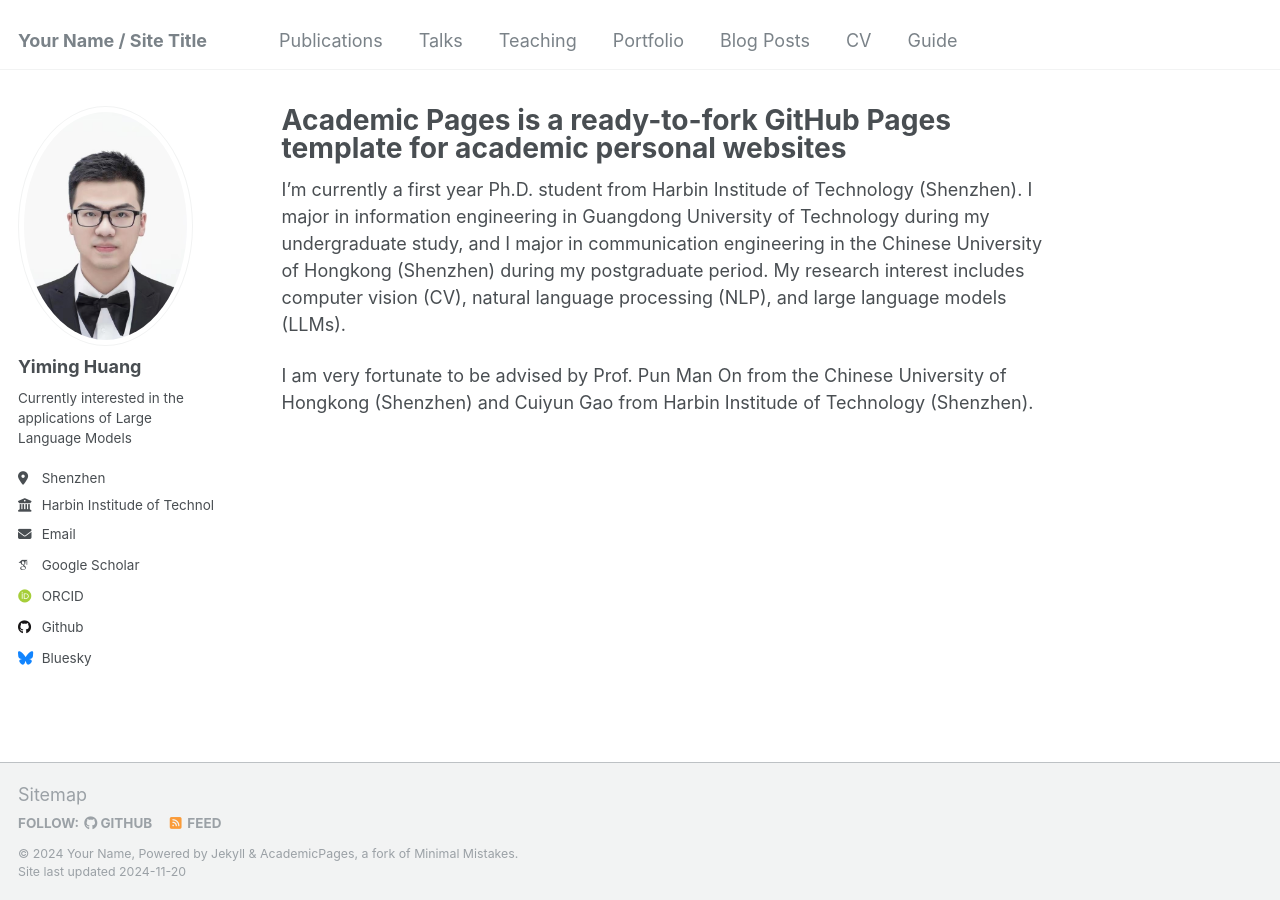
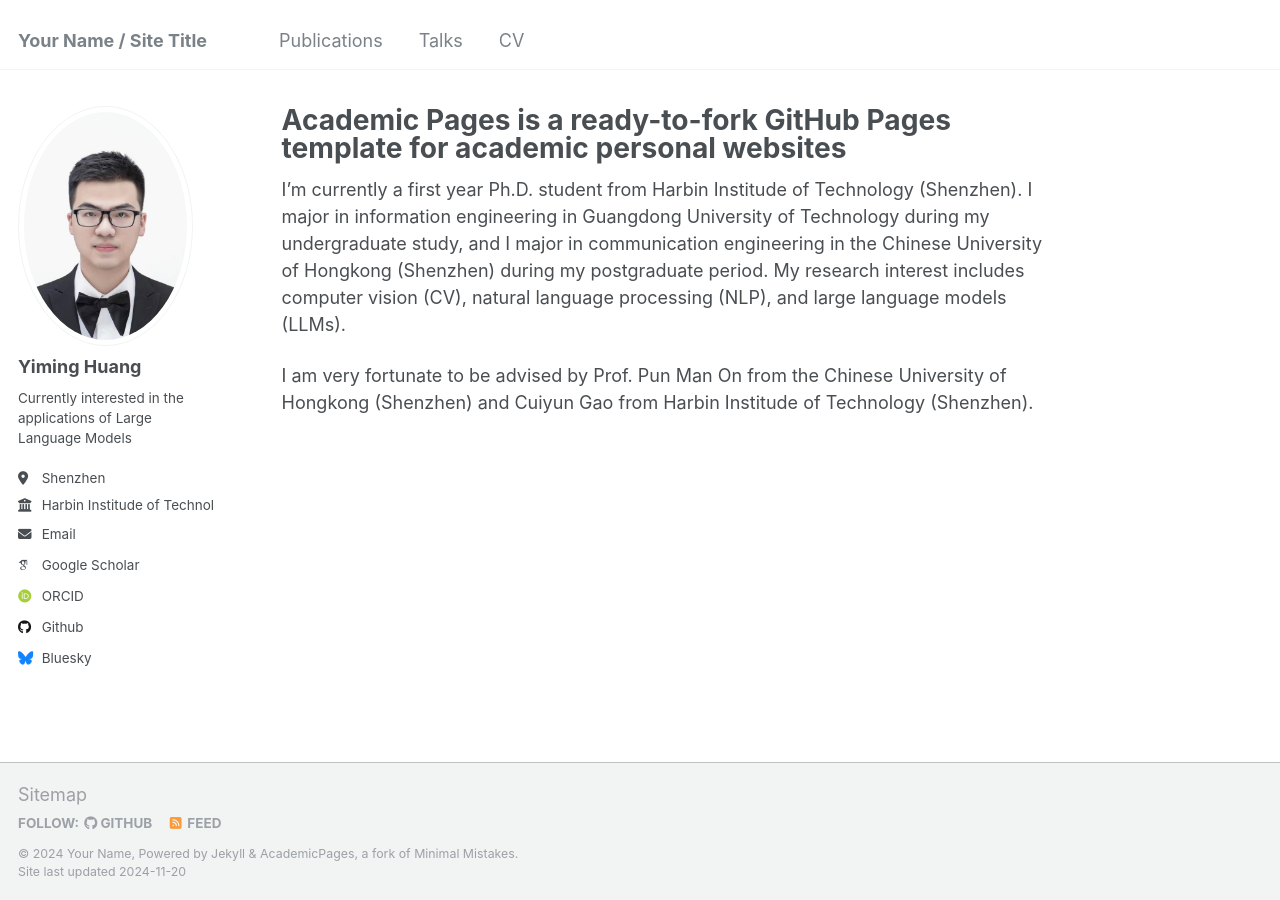
Before and after one commit to JohnHuang99/JohnHuang99.github.io, a Jekyll site: the page built from _pages/about.md, in a window 1280 px wide. Built offline with Jekyll 4.4.1, drawn with Linux system fonts in a browser that asks for light colours; some web fonts are replaced.

Commit message:
Update navigation.yml

```diff
--- a/_data/navigation.yml
+++ b/_data/navigation.yml
@@ -11,17 +11,5 @@ main:
   - title: "Talks"
     url: /talks/
 
-  - title: "Teaching"
-    url: /teaching/
-
-  - title: "Portfolio"
-    url: /portfolio/
-
-  - title: "Blog Posts"
-    url: /year-archive/
-
   - title: "CV"
     url: /cv/
-
-  - title: "Guide"
-    url: /markdown/
```
